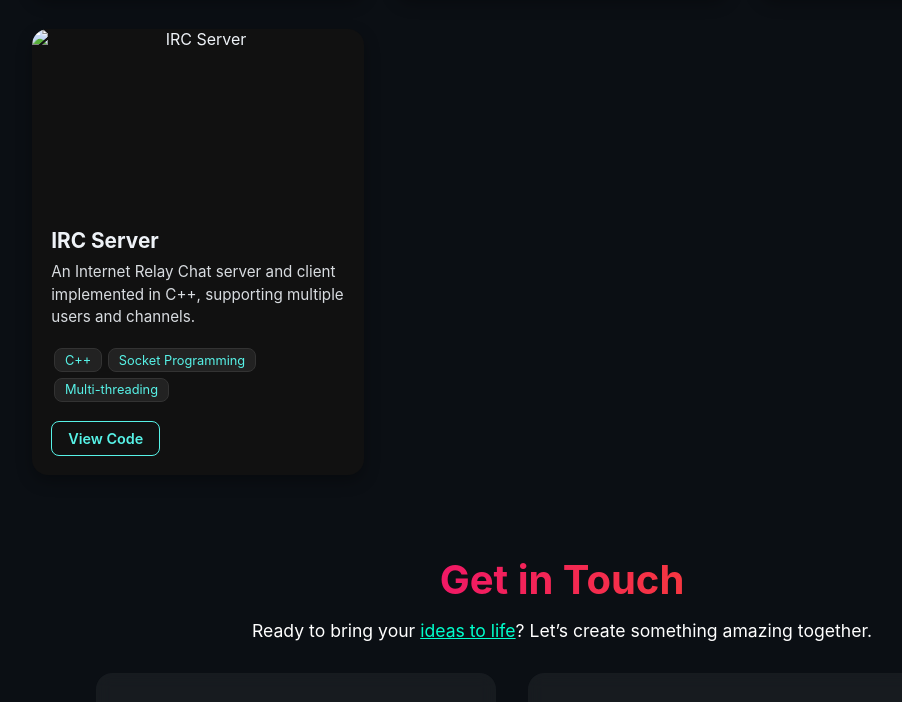
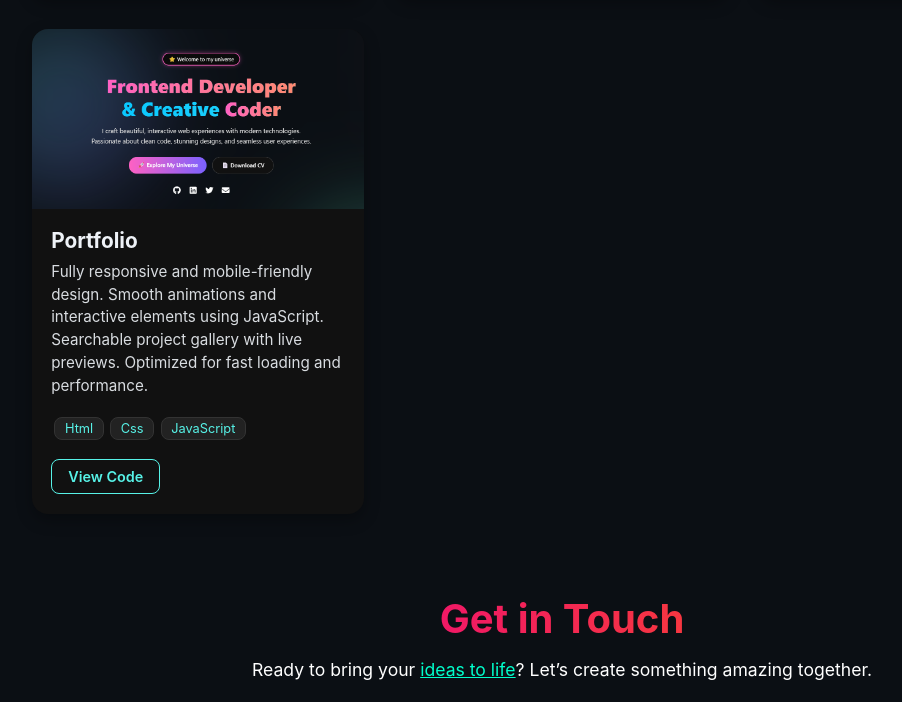
Before and after one commit to Dakshkumar122/myportfolionew, a plain HTML site: page index.html in a window 1280 px wide. Shown: the part 3189-3891 px from the top of the page, without its empty margins (78-980 px from the left). Drawn offline with nearby package versions, Linux system fonts and the light colour scheme.

Commit message:
featured project section commit done

```diff
--- a/index.html
+++ b/index.html
@@ -71,7 +71,7 @@
           <a href="https://github.com/Dakshkumar122"><i class="fab fa-github"></i></a>
           <a href="https://www.linkedin.com/in/daksh-kumar-18078a345/"><i class="fab fa-linkedin"></i></a>
           <a href="#"><i class="fab fa-twitter"></i></a>
-         <a href="mailto:daksh258586@gmail.com"><i class="fas fa-envelope"></i></a>
+          <a href="mailto:daksh258586@gmail.com"><i class="fas fa-envelope"></i></a>
 
         </div>
       </div>
@@ -262,14 +262,20 @@
         </div>
 
         <div class="project-card">
-          <img src="images/project4.jpg" alt="IRC Server" class="project-img">
+          <img src="images/portfolio.png" alt="IRC Server" class="project-img">
           <div class="project-content">
-            <h3>IRC Server</h3>
-            <p>An Internet Relay Chat server and client implemented in C++, supporting multiple users and channels.</p>
+            <h3>Portfolio</h3>
+            <p>Fully responsive and mobile-friendly design.
+
+              Smooth animations and interactive elements using JavaScript.
+
+              Searchable project gallery with live previews.
+
+              Optimized for fast loading and performance.</p>
             <div class="tags">
-              <span>C++</span><span>Socket Programming</span><span>Multi-threading</span>
+              <span>Html</span><span>Css</span><span>JavaScript</span>
             </div>
-            <a href="#" class="view-code">View Code</a>
+            <a href="https://github.com/Dakshkumar122/myportfolionew.git" class="view-code">View Code</a>
           </div>
         </div>
     </section>
```
Also changed, not shown: images/portfolio.png (added).
